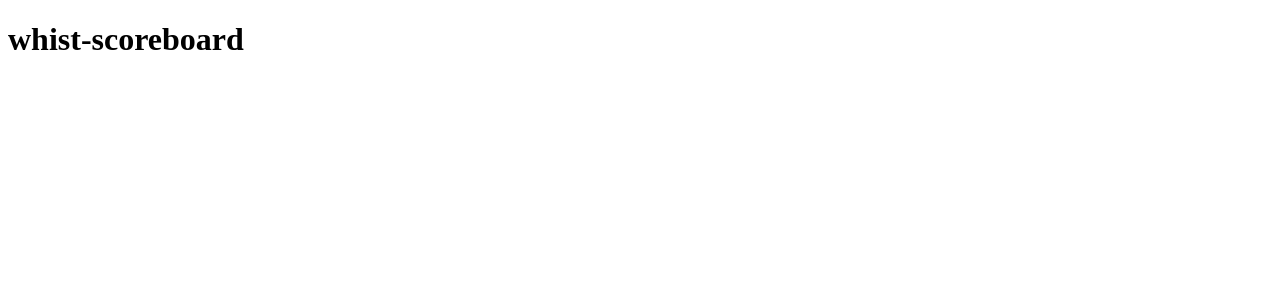
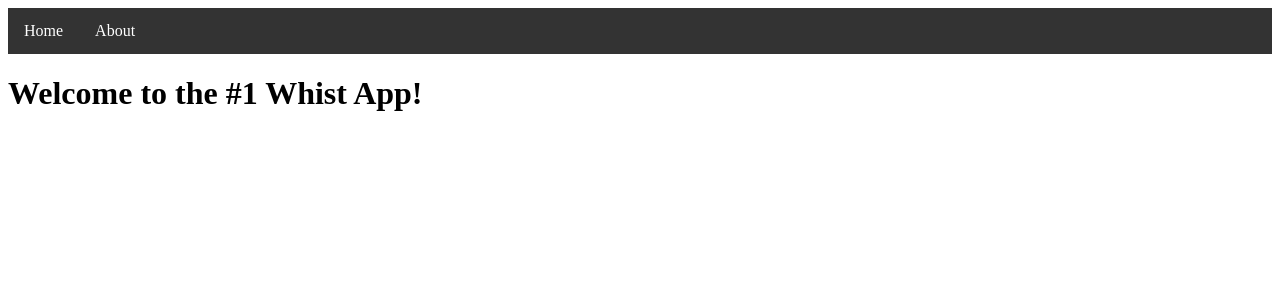
Before and after one commit to TokeF/ngWhist, an Angular app: page /home in a window 1280 px wide. Before the commit this address led to /. Shown: the top 300 px of the page. Built offline with nearby package versions, Linux system fonts and the light colour scheme.

Commit message:
add nav bar and set up standard routing

```diff
--- a/src/app/app.component.html
+++ b/src/app/app.component.html
@@ -1 +1,3 @@
-<h1> {{ title }}</h1>
+<div class = "container">
+  <router-outlet></router-outlet>
+</div>
--- a/src/app/app.component.ts
+++ b/src/app/app.component.ts
@@ -1,13 +1,17 @@
 import { Component } from '@angular/core';
 import { RouterOutlet } from '@angular/router';
+import { NavBarComponent } from './nav-bar/nav-bar.component';
 
 @Component({
   selector: 'app-root',
   standalone: true,
-  imports: [RouterOutlet],
+  imports: [
+    RouterOutlet,
+    NavBarComponent,
+  ],
   templateUrl: './app.component.html',
   styleUrl: './app.component.css'
 })
 export class AppComponent {
-  title = 'whist-scoreboard';
+  title = 'The #1 Whist Scoreboard App!';
 }
--- a/src/app/app.routes.ts
+++ b/src/app/app.routes.ts
@@ -1,3 +1,7 @@
 import { Routes } from '@angular/router';
+import { NavBarComponent } from './nav-bar/nav-bar.component';
 
-export const routes: Routes = [];
+export const routes: Routes = [
+    { path: '', redirectTo: '/home', pathMatch: 'full' },
+    { path: 'home', component: NavBarComponent },
+];
--- /dev/null
+++ b/src/app/nav-bar/nav-bar.component.css
@@ -0,0 +1,24 @@
+ul {
+    list-style-type: none;
+    margin: 0;
+    padding: 0;
+    overflow: hidden;
+    background-color: #333;
+  }
+
+  li {
+    float: left;
+  }
+
+  li a {
+    display: block;
+    color: white;
+    text-align: center;
+    padding: 14px 16px;
+    text-decoration: none;
+  }
+
+  /* Change the link color to #111 (black) on hover */
+  li a:hover {
+    background-color: #111;
+  }
--- /dev/null
+++ b/src/app/nav-bar/nav-bar.component.html
@@ -0,0 +1,5 @@
+<ul>
+    <li><a rpouterLink="/home">Home</a></li>
+    <li><a routerLink="/about">About</a></li>
+</ul>
+<h1>Welcome to the #1 Whist App!</h1>
```
Also changed, not shown: src/app/nav-bar/nav-bar.component.ts (added, +12 -0 lines), 1 other file (tests, documents, lock files or other folders).
